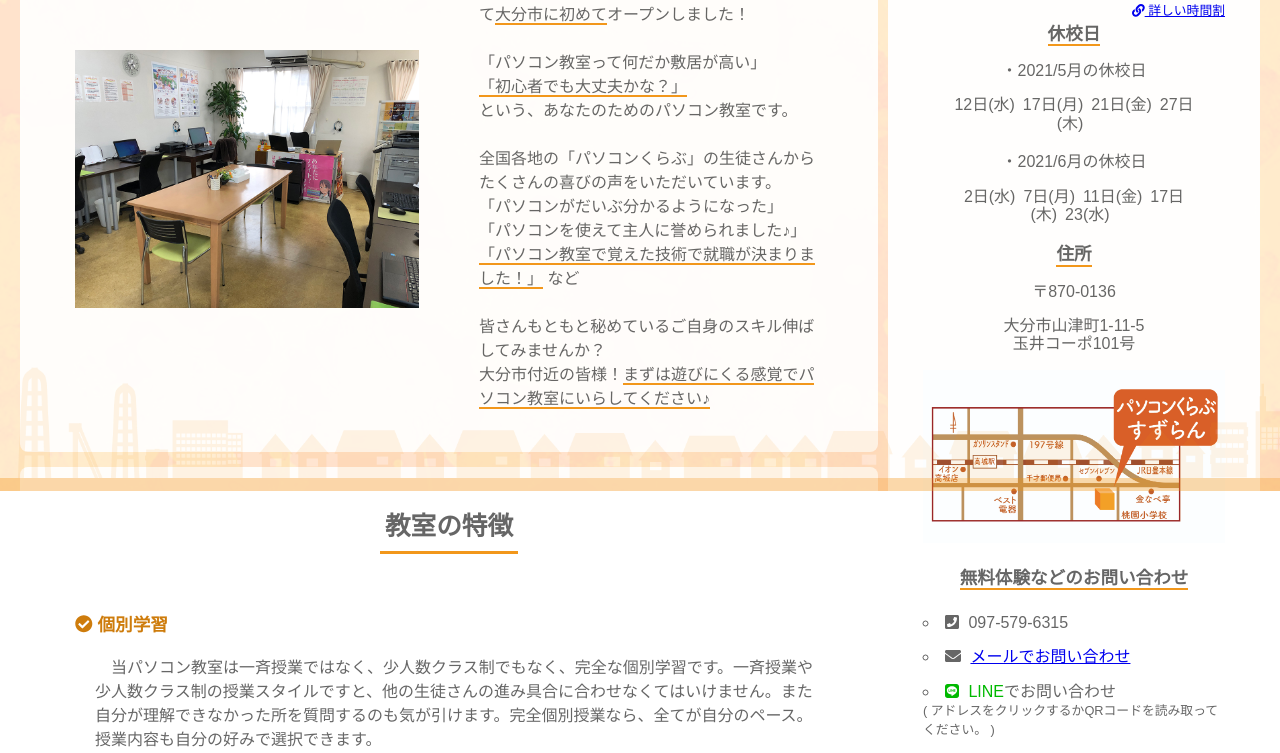
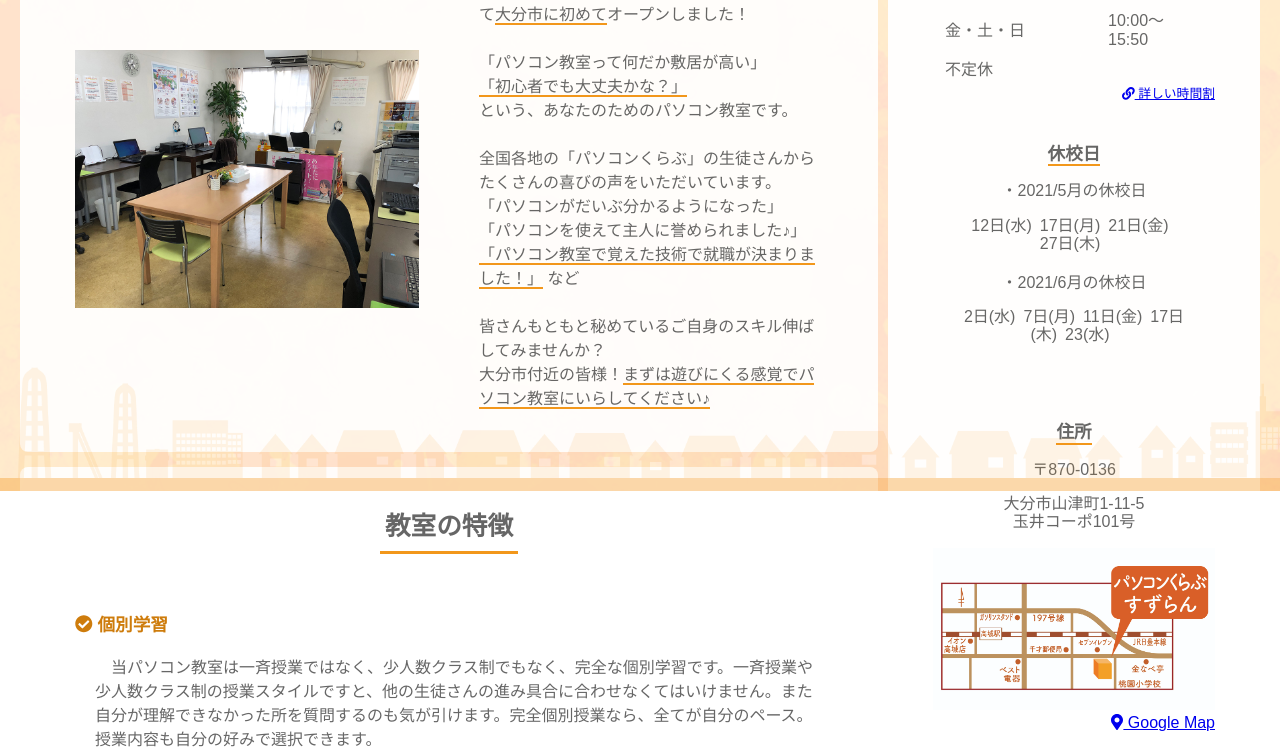
Before and after one commit to KounoTaihei/suzuran-next, a Next.js app: page / in a window 1280 px wide. Shown: the part 309-1062 px from the top of the page. Built offline with nearby package versions, Linux system fonts and the light colour scheme.

Commit message:
google mapのリンク配置

```diff
--- a/components/subcontent.tsx
+++ b/components/subcontent.tsx
@@ -3,7 +3,7 @@ import styles from '../styles/Subcontent.module.scss';
 import Image from 'next/image';
 import mapImage from '../public/Map01.jpg';
 import QRImage from '../public/LINE_QRCode.png';
-import { faPhoneSquare, faEnvelope, faLink } from '@fortawesome/free-solid-svg-icons';
+import { faPhoneSquare, faEnvelope, faLink, faMapMarkerAlt } from '@fortawesome/free-solid-svg-icons';
 import { faLine } from '@fortawesome/free-brands-svg-icons';
 import { FontAwesomeIcon } from '@fortawesome/react-fontawesome';
 
@@ -79,6 +79,9 @@ const Subcontent = () => {
                         玉井コーポ101号
                     </p>
                     <Image src={mapImage} alt="教室の地図の画像" loading="lazy" />
+                    <a className={styles.google} href="https://www.google.com/maps/place/%E3%83%91%E3%82%BD%E3%82%B3%E3%83%B3%E3%81%8F%E3%82%89%E3%81%B6+%E3%81%99%E3%81%9A%E3%82%89%E3%82%93/@33.2420837,131.6668932,19.76z/data=!4m5!3m4!1s0x35469e139f18909f:0xff4ebe33efa0d869!8m2!3d33.2421166!4d131.6671352">
+                        <FontAwesomeIcon icon={faMapMarkerAlt} /> Google Map
+                    </a>
                 </div>
             </div>
             {/* お問い合わせ */}
--- a/pages/make/index.tsx
+++ b/pages/make/index.tsx
@@ -8,7 +8,7 @@ const Make = () => {
     const Chirashi = () => {
         const text = (
             <div className={styles.chirashi}>
-                <p>無料見積いたします。ご相談ください。</p>
+                <p className="bold_font">無料見積いたします。ご相談ください。</p>
                 <p>↓すずらんのちらしです</p>
                 <div className={styles.image_wrapper}>
                     <span>（表）</span>
--- a/styles/Subcontent.module.scss
+++ b/styles/Subcontent.module.scss
@@ -8,6 +8,7 @@
 
     .item {
         margin: 20px;
+        padding: 10px;
 
         .item_name {
             margin-bottom: 12px;
@@ -61,6 +62,10 @@
                 .p {
                     text-align: center;
                 }
+
+                .google {
+                    float: right;
+                }
             }
         }
 
```
